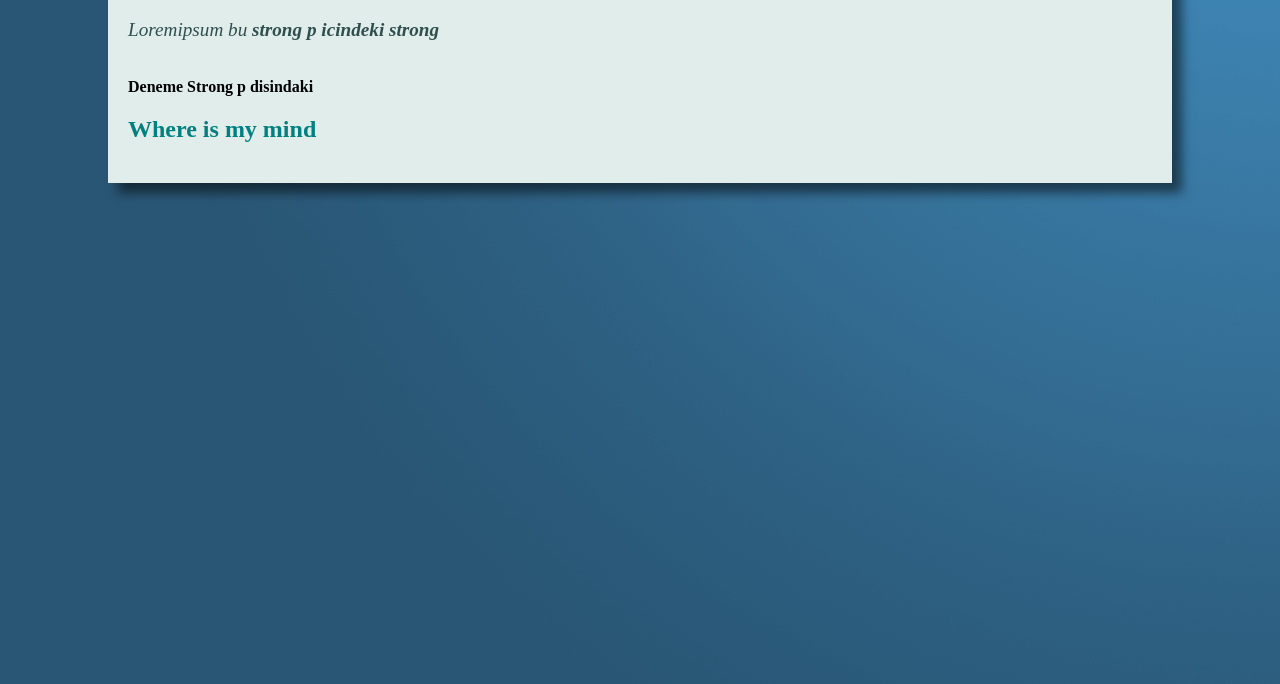
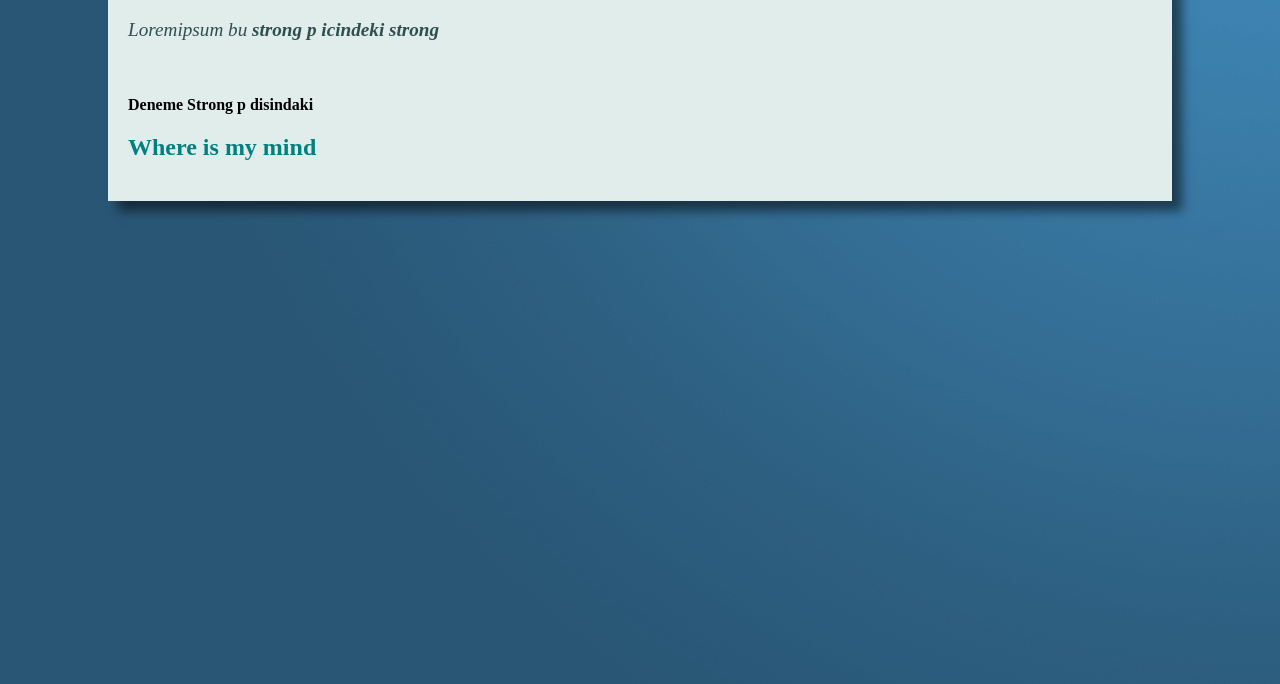
Before and after one commit to bepox/04Jan16, a plain HTML site: page index.html in a window 1280 px wide. Shown: the part 106-790 px from the top of the page. Drawn offline with Linux system fonts and the light colour scheme; files whose address does not match are found by name.

Commit message:
Closing tags

```diff
--- a/index.html
+++ b/index.html
@@ -4,16 +4,16 @@
         <!-- TITLE -->
     <title>Every Day One Web Site Project </title>
 		<!-- CSS LINK -->
-	<link rel="stylesheet" href="css/main.css">
+		<link rel="stylesheet" href="css/main.css"></link>
         <!-- CharSet -->
-	<meta charset="utf-8">
+		<meta charset="utf-8"></meta>
         <!-- Responsive Design Element -->
-    <meta name="viewport" content="width=device-width, initial-scale=1">
+		<meta name="viewport" content="width=device-width, initial-scale=1"></meta>
 	</head>
 	<body>
 		<h1>Wellcome To My EverDay Web Page</h1>
 		<p id="mainparag">Loremipsum bu <strong>strong p icindeki strong</strong></p>
-        <br>
+		<br></br>
         <strong>Deneme Strong p disindaki</strong>
 		<h2>Where is my mind</h2>
 	</body>
```
